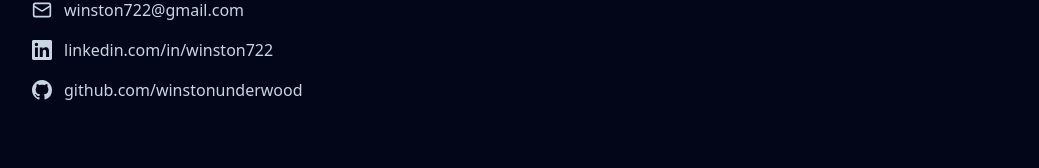
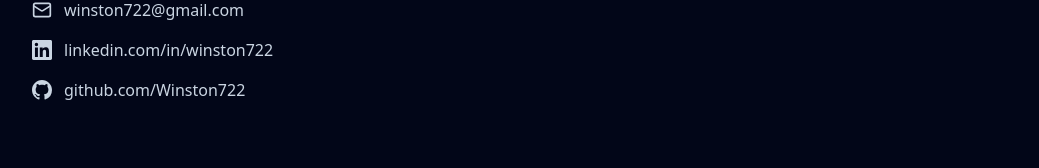
Before and after one commit to Winston722/personal-site, a Next.js app: page / in a window 1280 px wide. Shown: the part 2479-2647 px from the top of the page, without its empty margins (120-1159 px from the left). Built offline with nearby package versions, Linux system fonts and the light colour scheme.

Commit message:
Fix GitHub username

```diff
--- a/app/page.tsx
+++ b/app/page.tsx
@@ -92,7 +92,7 @@ export default function Page() {
                 LinkedIn
               </a>
               <a
-                href="https://github.com/winstonunderwood"
+                href="https://github.com/Winston722"
                 target="_blank"
                 rel="noopener noreferrer"
                 className="flex items-center gap-2 px-5 py-2.5 border border-slate-700 hover:border-slate-500 text-slate-300 hover:text-slate-100 rounded-lg text-sm font-medium transition-colors"
@@ -223,13 +223,13 @@ export default function Page() {
                   linkedin.com/in/winston722
                 </a>
                 <a
-                  href="https://github.com/winstonunderwood"
+                  href="https://github.com/Winston722"
                   target="_blank"
                   rel="noopener noreferrer"
                   className="flex items-center gap-3 text-slate-300 hover:text-slate-100 transition-colors"
                 >
                   <GitHubIcon />
-                  github.com/winstonunderwood
+                  github.com/Winston722
                 </a>
               </div>
             </div>
```
